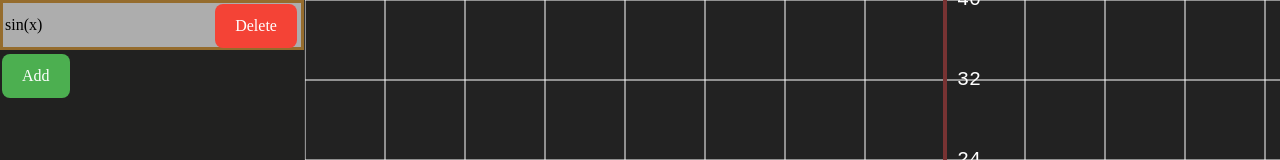
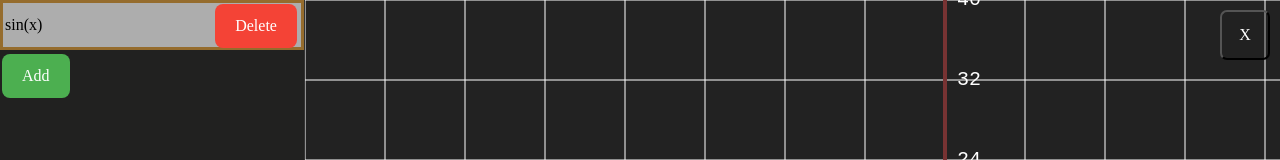
Before and after one commit to grand3680/graphCalc, a React (Vite) app: page / in a window 1280 px wide. Shown: the top 160 px of the page. Built offline with nearby package versions, Linux system fonts and the light colour scheme.

Commit message:
homeMenu

```diff
--- a/src/components/graph/classes/graph.ts
+++ b/src/components/graph/classes/graph.ts
@@ -29,6 +29,23 @@ export class graph {
     this.dragStartX = event.clientX;
     this.dragStartY = event.clientY;
   };
+
+  public resetPos () {
+    this.drawGraph.offsetXsetALL = 0 - 200;
+    this.drawGraph.offsetYsetALL = 0;
+  }
+
+  set dragStartXSet(val : number) {
+    this.dragStartX = val;
+    this.drawGraph.offsetXsetALL = val;
+
+  }
+  set dragStartYSet(val : number) {
+    this.dragStartY = val;
+    this.drawGraph.offsetYsetALL = val;
+  }
+
+
 
   public handleMouseUp = () => this.isDragging = false;
 
--- a/src/components/graph/classes/graphDraw.ts
+++ b/src/components/graph/classes/graphDraw.ts
@@ -22,6 +22,10 @@ export class graphDraw {
 
   set offsetXset(val: number) { this.offsetX += val };
   set offsetYset(val: number) { this.offsetY += val };
+
+  set offsetXsetALL(val: number) { this.offsetX = val };
+  set offsetYsetALL(val: number) { this.offsetY = val };
+
 
   set sizeAxisSet(val: number) { this.sizeAxis = val }
   get scaleNumGet() { return this.scale }
--- a/src/components/menuGraph/menu.tsx
+++ b/src/components/menuGraph/menu.tsx
@@ -46,6 +46,11 @@ export const GraphComponent: FC = () => {
     newInputs[index] = value;
     setInputs(newInputs);
   };
+  const onClickHome = () => {
+    if (!GraphInst) return;
+    GraphInst.resetPos();
+    GraphInst.start();
+  }
 
   return (
     <>
@@ -64,6 +69,7 @@ export const GraphComponent: FC = () => {
         ))}
         <button className={styles.addButton} onClick={handleAddInput}>Add</button>
       </div>
+      <button onClick={onClickHome} className={styles.HomePage}>X</button>
     </>
   );
 };
--- a/src/components/menuGraph/styles/graphMenu.module.scss
+++ b/src/components/menuGraph/styles/graphMenu.module.scss
@@ -56,3 +56,17 @@
 .deleteButton:hover {
     background-color: #da190b;
 }
+
+.HomePage {
+    position: absolute;
+    cursor: pointer;
+    z-index: 100;
+    background-color: #2121204b;
+    // opacity: 0.6;
+    width: 50px;
+    height: 50px;
+    right: 10px;
+    top: 10px;
+    border-radius: 7px;
+    color: #ffffff
+}
```
